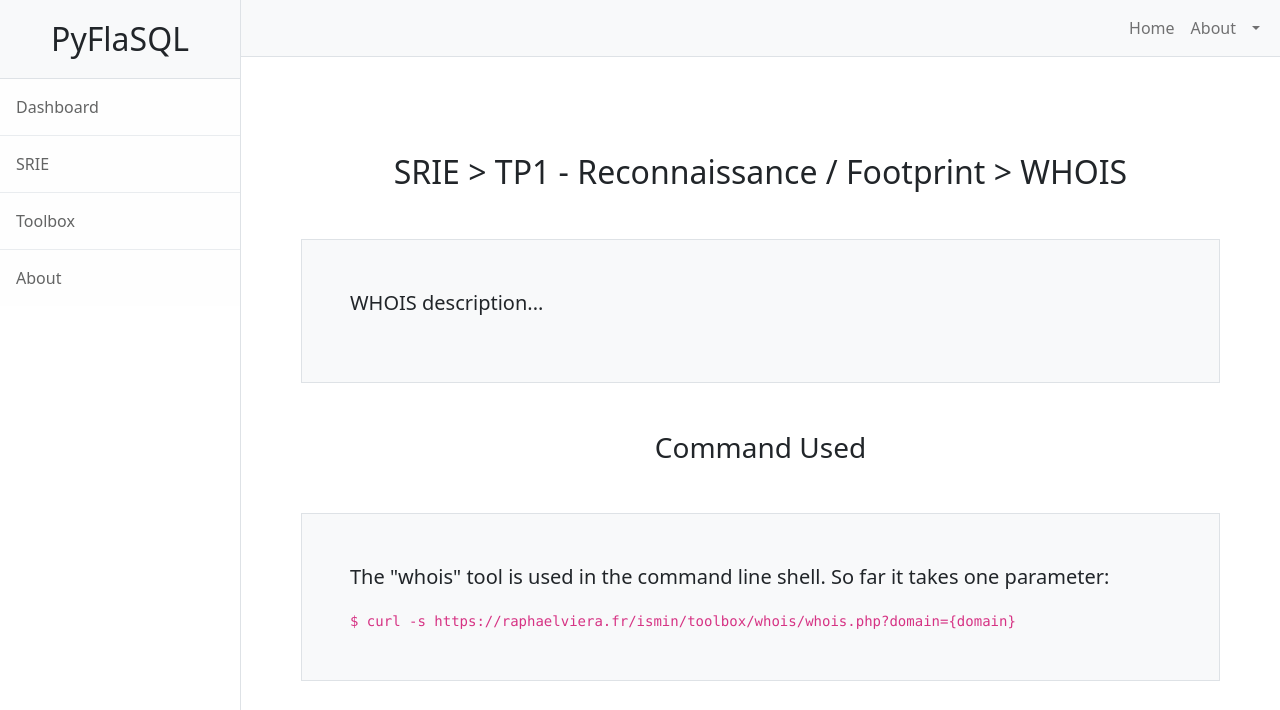
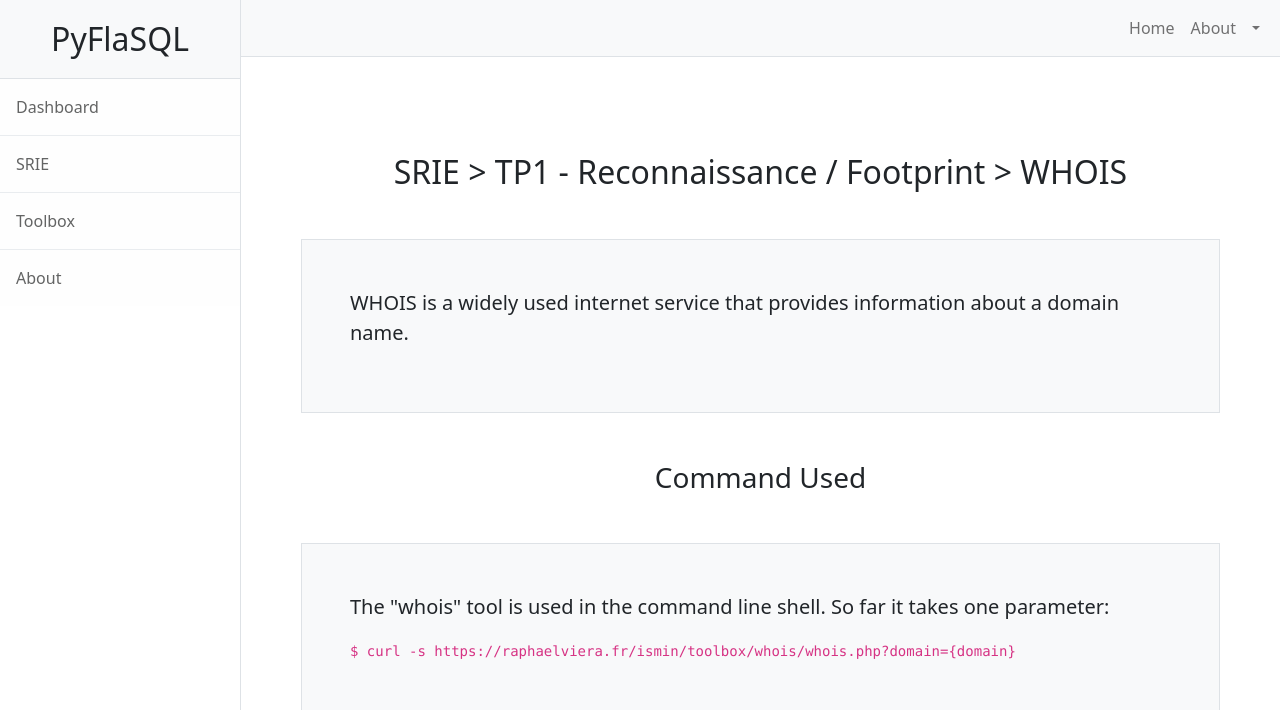
Before and after one commit to antoinepieren/pyflasql, a Flask app: page /srie/tp1_recon_footprint/whois in a window 1280 px wide. Shown: the top 710 px of the page. Run offline with Flask 3, Linux system fonts and the light colour scheme; a user stored in the database is signed in; some libraries are stand-ins or nearby versions.

Commit message:
whois descriptions

```diff
--- a/app/controllers/srie/tp1_recon_footprint/controller.py
+++ b/app/controllers/srie/tp1_recon_footprint/controller.py
@@ -77,7 +77,7 @@ def srie_tp1_whois():
         Handles the logic for view/templates/srie/tp1_recon_footprint/whois.html
         Login is required to view this page
 
-        Print in the user interface private and public IP addresses.
+        Prints information about a domain name.
 
         Args:
             - None.
--- a/app/view/templates/srie/tp1_recon_footprint/home.html
+++ b/app/view/templates/srie/tp1_recon_footprint/home.html
@@ -54,7 +54,7 @@ License: check the LICENSE file.
             <li class="list-group-item">
                 <h5><a href="{{url_for('blueprint.srie_tp1_whois')}}" class="list-group-item-action">WHOIS</a></h5>
                 <p class="lead">
-                    WHOIS description ...
+                    WHOIS is a widely used internet service that provides information about a domain name.
                 </p>
             </li>
             <li class="list-group-item">
--- a/app/view/templates/srie/tp1_recon_footprint/whois.html
+++ b/app/view/templates/srie/tp1_recon_footprint/whois.html
@@ -33,7 +33,7 @@ Anything in this block is treated as raw text, including {{ curly braces }} and
 
     <div class="container p-5 my-5 border bg-light">
         <p class="lead">
-            WHOIS description...
+            WHOIS is a widely used internet service that provides information about a domain name.
         </p>
     </div>
 
```
